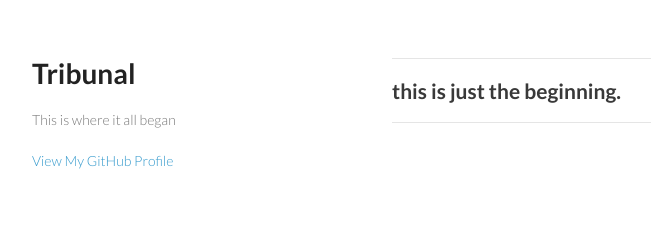
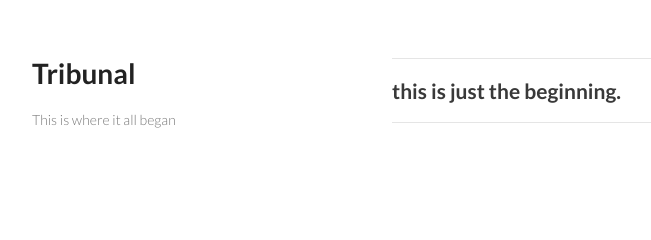
Before and after one commit to tribunalexperiment/tribunalexperiment.github.io, a plain HTML site: page index.html in a window 1280 px wide. Shown: the top 240 px of the page, without its empty margins (178-829 px from the left). Drawn offline with Linux system fonts and the light colour scheme.

Commit message:
removed link to github profile

```diff
--- a/index.html
+++ b/index.html
@@ -18,9 +18,6 @@
         <h1>Tribunal</h1>
         <p>This is where it all began</p>
 
-
-        <p class="view"><a href="https://github.com/tribunalexperiment">View My GitHub Profile</a></p>
-
       </header>
       <section>
         <hr><h2>
```
